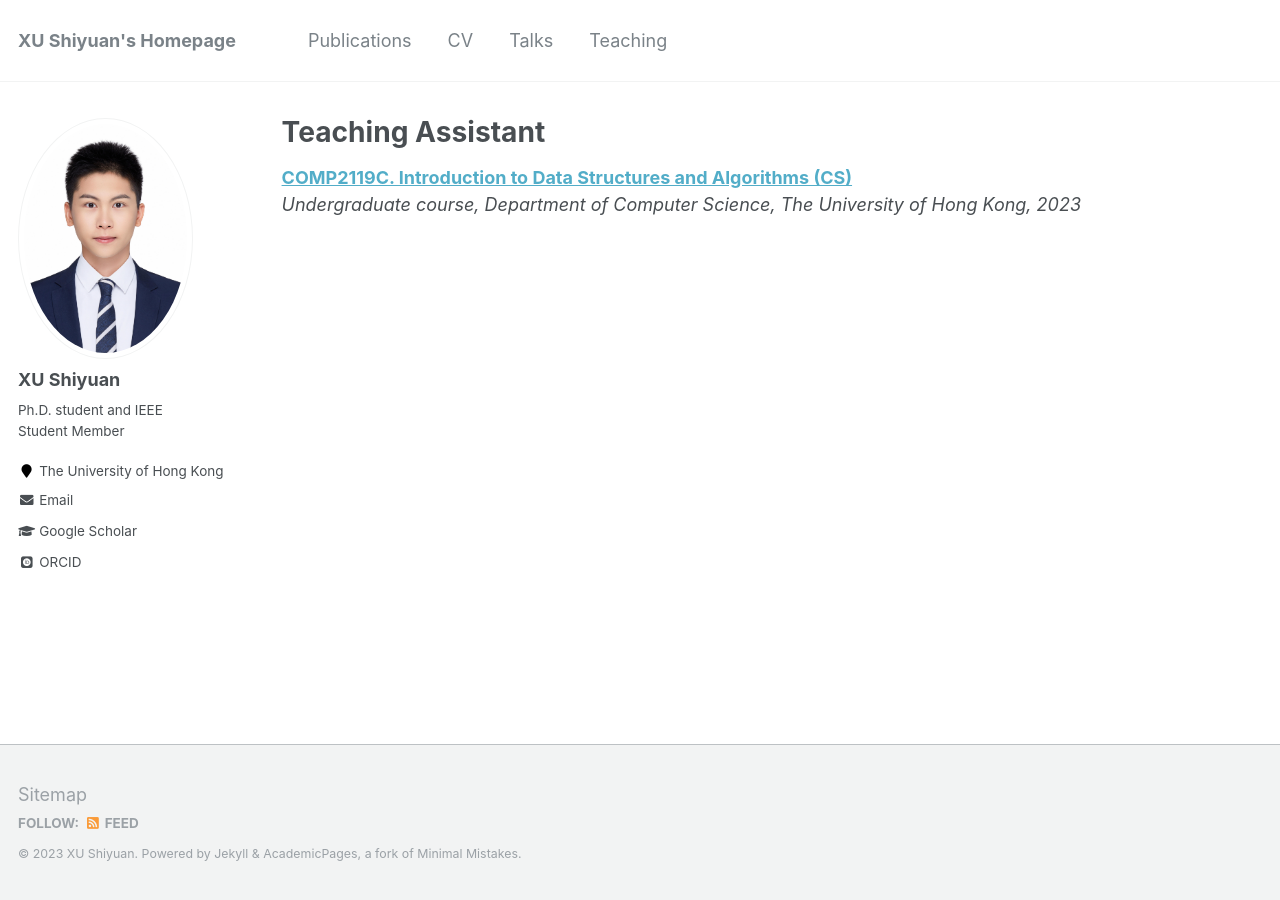
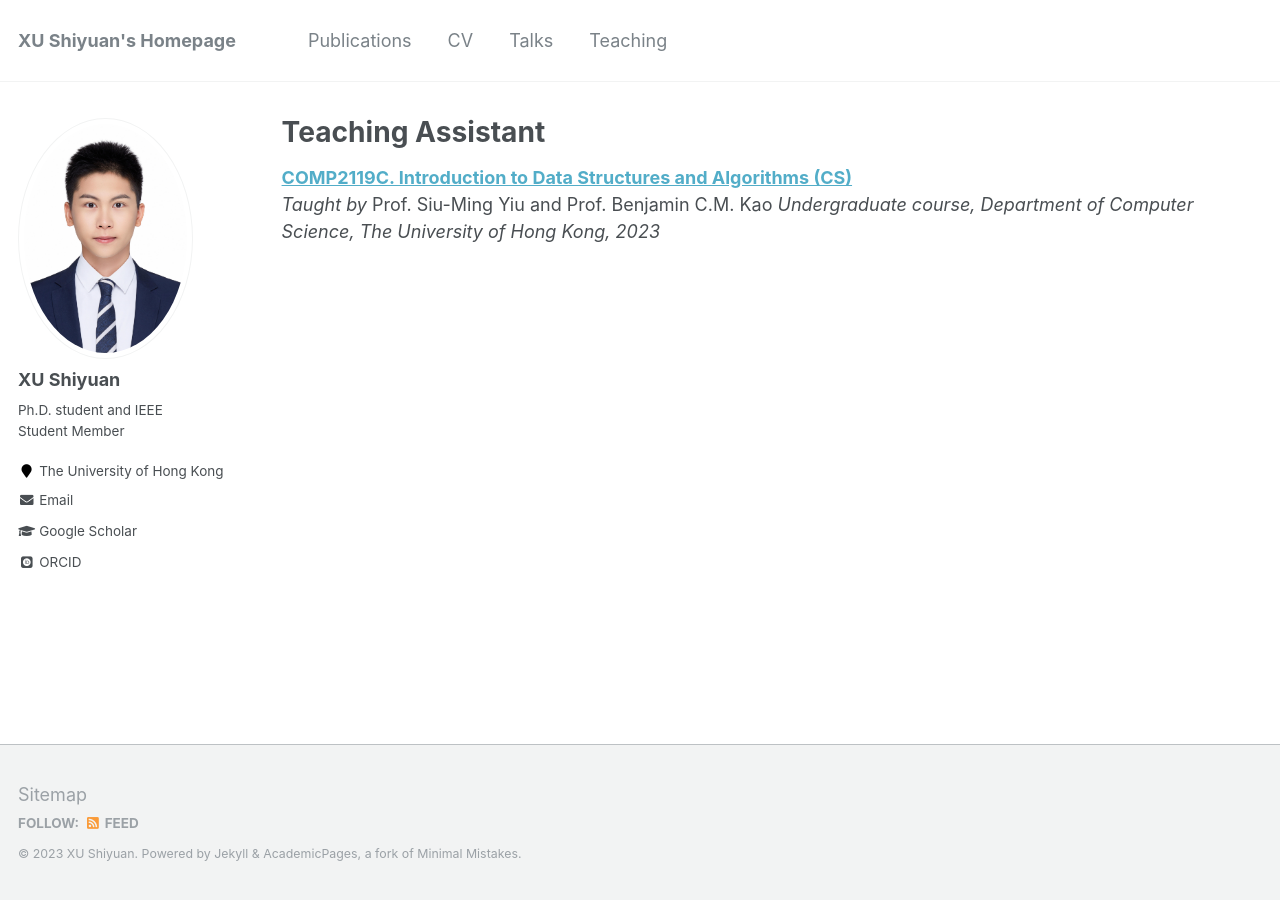
Before and after one commit to shiyuanjack/shiyuanjack.github.io, a Jekyll site: the page built from _pages/teaching.md, in a window 1280 px wide. Built offline with Jekyll 4.4.1, drawn with Linux system fonts in a browser that asks for light colours; some web fonts are replaced.

Commit message:
Update teaching.md

```diff
--- a/_pages/teaching.md
+++ b/_pages/teaching.md
@@ -11,4 +11,5 @@ redirect_from:
 
 [**COMP2119C. Introduction to Data Structures and Algorithms (CS)**](https://www.cs.hku.hk/index.php/programmes/course-offered?infile=2022/comp2119.html)
 <br>
+*Taught by* Prof. Siu-Ming Yiu and Prof. Benjamin C.M. Kao
 *Undergraduate course, Department of Computer Science, The University of Hong Kong, 2023*
```
